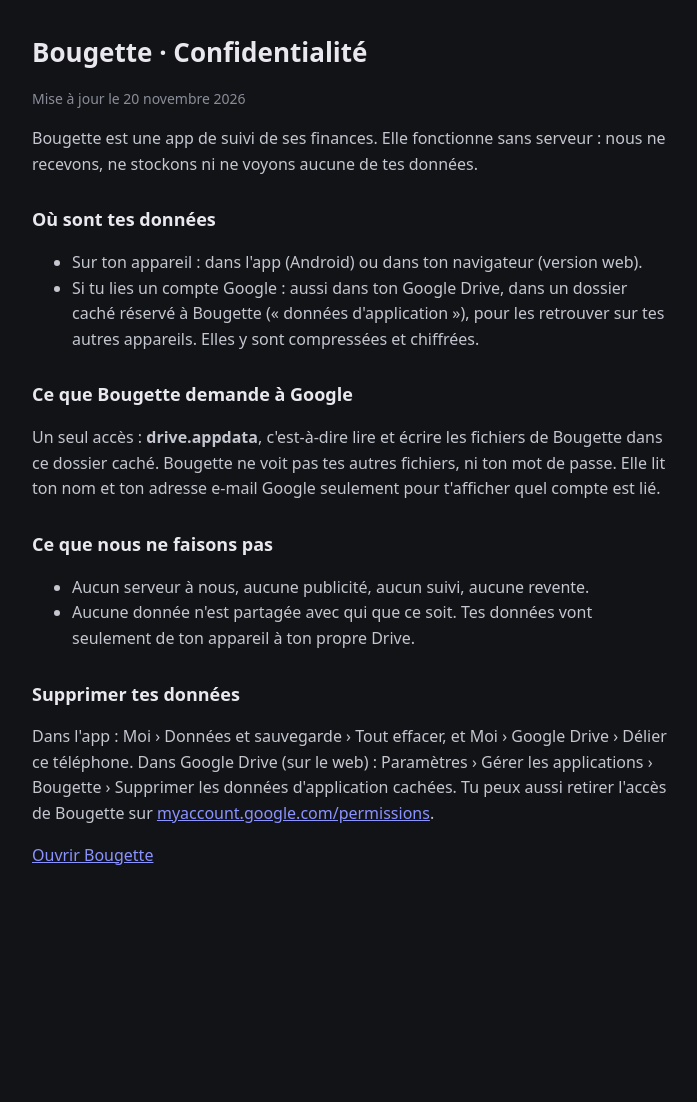
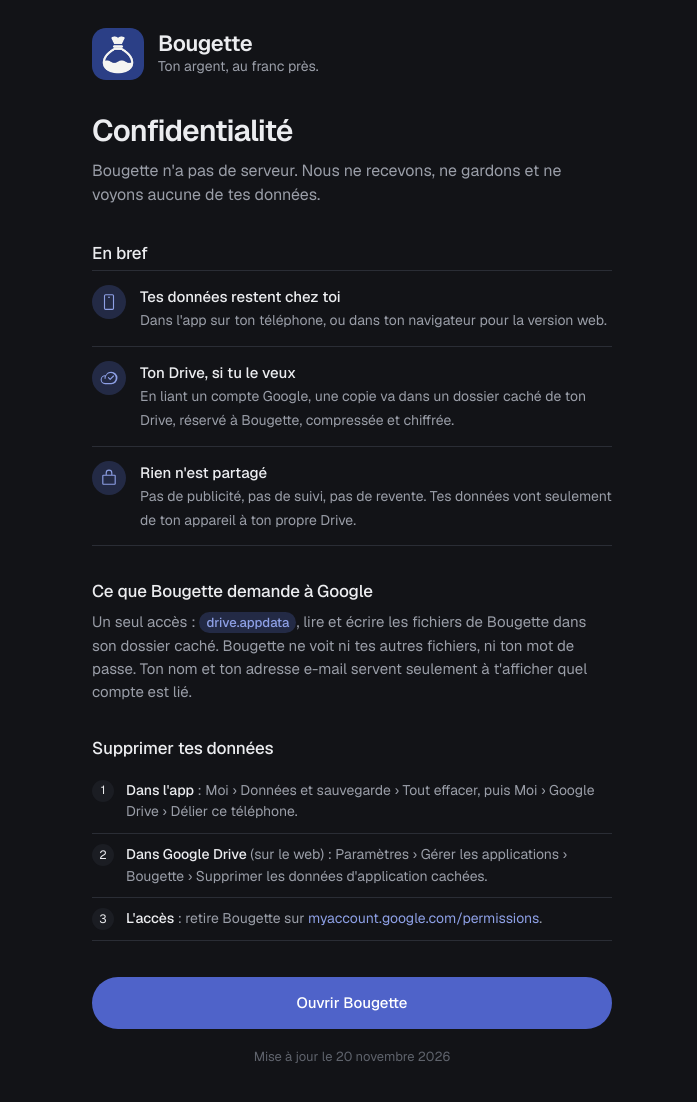
Before and after one commit to Tresor091005/bougette-web, a plain HTML site: page confidentialite.html in a window 1280 px wide. Shown: the whole page, without its empty margins (288-985 px from the left). Before the commit the page ends 948 px from the top, so only its background shows below. Drawn offline with Linux system fonts and the light colour scheme.

Commit message:
Confidentialité dans le style de l'app (0.261119.1845)

```diff
--- a/confidentialite.html
+++ b/confidentialite.html
@@ -1,19 +1,61 @@
-<!doctype html><html lang="fr"><head><meta charset="utf-8"><meta name="viewport" content="width=device-width,initial-scale=1">
+<!doctype html><html lang="fr"><head><meta charset="utf-8">
+<meta name="viewport" content="width=device-width,initial-scale=1,viewport-fit=cover">
+<meta name="theme-color" content="#121317"><link rel="icon" href="icons/icon-192.png"><link rel="apple-touch-icon" href="icons/apple-touch-icon.png">
 <title>Bougette · Confidentialité</title>
-<style>:root{color-scheme:dark}body{margin:0;background:#121317;color:#e8e8ee;font:16px/1.6 system-ui,-apple-system,sans-serif}
-main{max-width:640px;margin:0 auto;padding:32px 16px 64px}h1{font-size:26px;margin:0 0 4px}h2{font-size:18px;margin:28px 0 6px}
-p,li{color:#c4c6d0}a{color:#8b93ff}.muted{color:#8a8d99;font-size:14px}</style></head><body><main>
-<h1>Bougette · Confidentialité</h1><p class="muted">Mise à jour le 20 novembre 2026</p>
-<p>Bougette est une app de suivi de ses finances. Elle fonctionne sans serveur : nous ne recevons, ne stockons ni ne voyons aucune de tes données.</p>
-<h2>Où sont tes données</h2>
-<ul><li>Sur ton appareil : dans l'app (Android) ou dans ton navigateur (version web).</li>
-<li>Si tu lies un compte Google : aussi dans ton Google Drive, dans un dossier caché réservé à Bougette (« données d'application »), pour les retrouver sur tes autres appareils. Elles y sont compressées et chiffrées.</li></ul>
-<h2>Ce que Bougette demande à Google</h2>
-<p>Un seul accès : <b>drive.appdata</b>, c'est-à-dire lire et écrire les fichiers de Bougette dans ce dossier caché. Bougette ne voit pas tes autres fichiers, ni ton mot de passe. Elle lit ton nom et ton adresse e-mail Google seulement pour t'afficher quel compte est lié.</p>
-<h2>Ce que nous ne faisons pas</h2>
-<ul><li>Aucun serveur à nous, aucune publicité, aucun suivi, aucune revente.</li>
-<li>Aucune donnée n'est partagée avec qui que ce soit. Tes données vont seulement de ton appareil à ton propre Drive.</li></ul>
-<h2>Supprimer tes données</h2>
-<p>Dans l'app : Moi › Données et sauvegarde › Tout effacer, et Moi › Google Drive › Délier ce téléphone. Dans Google Drive (sur le web) : Paramètres › Gérer les applications › Bougette › Supprimer les données d'application cachées. Tu peux aussi retirer l'accès de Bougette sur <a href="https://myaccount.google.com/permissions">myaccount.google.com/permissions</a>.</p>
-<p><a href="./">Ouvrir Bougette</a></p>
+<style>
+@font-face { font-family: 'Geist'; src: url('fonts/geist.woff2') format('woff2'); font-weight: 400 600; font-display: swap; }
+:root { color-scheme: dark; --paper: #121317; --card: #1B1D23; --ink: #ECEDF0; --ink-2: #9A9EA8; --ink-3: #5F636C; --rule: #2A2D35;
+  --accent: #4F63C9; --accent-text: #8EA0E6; --accent-soft: #232A45; --gain: #74B893; --sans: 'Geist', -apple-system, 'Segoe UI', Roboto, sans-serif; }
+* { box-sizing: border-box; }
+body { margin: 0; background: var(--paper); color: var(--ink); font: 400 15px/1.55 var(--sans); -webkit-font-smoothing: antialiased; }
+main { max-width: 560px; margin: 0 auto; padding: calc(28px + env(safe-area-inset-top)) 20px calc(40px + env(safe-area-inset-bottom)); }
+.head { display: flex; align-items: center; gap: 14px; }
+.head img { width: 52px; height: 52px; border-radius: 14px; }
+.brand { font: 600 22px/1.15 var(--sans); letter-spacing: -.02em; }
+.sub { color: var(--ink-2); font-size: 14px; }
+h1 { font: 600 30px/1.15 var(--sans); letter-spacing: -.025em; margin: 34px 0 10px; }
+.lead { color: var(--ink-2); font-size: 16px; margin: 0; }
+.section { margin-top: 34px; }
+h2 { font: 500 17px/1.3 var(--sans); letter-spacing: -.01em; margin: 0 0 6px; }
+.rows { border-top: 1px solid var(--rule); }
+.row { display: flex; gap: 14px; padding: 14px 0; border-bottom: 1px solid var(--rule); }
+.dot { flex: none; width: 34px; height: 34px; border-radius: 99px; background: var(--accent-soft); color: var(--accent-text); display: grid; place-items: center; }
+.dot svg { width: 18px; height: 18px; }
+.row b { display: block; font-weight: 500; color: var(--ink); }
+.row span { color: var(--ink-2); font-size: 14px; }
+p { color: var(--ink-2); margin: 8px 0 0; }
+code { font: 500 13px var(--sans); color: var(--accent-text); background: var(--accent-soft); padding: 2px 7px; border-radius: 99px; }
+a { color: var(--accent-text); text-decoration: none; }
+.steps { margin: 10px 0 0; padding: 0; list-style: none; counter-reset: s; }
+.steps li { counter-increment: s; position: relative; padding: 10px 0 10px 34px; border-bottom: 1px solid var(--rule); color: var(--ink-2); font-size: 14px; }
+.steps li::before { content: counter(s); position: absolute; left: 0; top: 10px; width: 22px; height: 22px; border-radius: 99px; background: var(--card); color: var(--ink); font-size: 12px; display: grid; place-items: center; }
+.steps b { color: var(--ink); font-weight: 500; }
+.btn { display: flex; align-items: center; justify-content: center; height: 52px; border-radius: 99px; background: var(--accent); color: #fff; font-weight: 500; margin-top: 36px; }
+.foot { color: var(--ink-3); font-size: 13px; text-align: center; margin-top: 18px; }
+</style></head><body><main>
+<div class="head"><img src="icons/icon-192.png" alt=""><div><div class="brand">Bougette</div><div class="sub">Ton argent, au franc près.</div></div></div>
+<h1>Confidentialité</h1>
+<p class="lead">Bougette n'a pas de serveur. Nous ne recevons, ne gardons et ne voyons aucune de tes données.</p>
+
+<div class="section"><h2>En bref</h2><div class="rows">
+<div class="row"><div class="dot"><svg viewBox="0 0 256 256" fill="currentColor"><path d="M176 16H80a24 24 0 0 0-24 24v176a24 24 0 0 0 24 24h96a24 24 0 0 0 24-24V40a24 24 0 0 0-24-24Zm8 200a8 8 0 0 1-8 8H80a8 8 0 0 1-8-8V40a8 8 0 0 1 8-8h96a8 8 0 0 1 8 8ZM140 60a12 12 0 1 1-12-12 12 12 0 0 1 12 12Z"/></svg></div>
+<div><b>Tes données restent chez toi</b><span>Dans l'app sur ton téléphone, ou dans ton navigateur pour la version web.</span></div></div>
+<div class="row"><div class="dot"><svg viewBox="0 0 256 256" fill="currentColor"><path d="M160 40a88.1 88.1 0 0 0-78.7 48.6A64 64 0 1 0 72 216h88a88 88 0 0 0 0-176Zm0 160H72a48 48 0 0 1-3.2-95.9 87.9 87.9 0 0 0-4.8 28.6 8 8 0 0 0 16 0 72 72 0 1 1 80 67.3Zm37.7-106.3a8 8 0 0 1 0 11.3l-48 48a8 8 0 0 1-11.3 0l-24-24a8 8 0 0 1 11.3-11.3l18.3 18.3 42.3-42.3a8 8 0 0 1 11.4 0Z"/></svg></div>
+<div><b>Ton Drive, si tu le veux</b><span>En liant un compte Google, une copie va dans un dossier caché de ton Drive, réservé à Bougette, compressée et chiffrée.</span></div></div>
+<div class="row"><div class="dot"><svg viewBox="0 0 256 256" fill="currentColor"><path d="M208 80h-32V56a48 48 0 0 0-96 0v24H48a16 16 0 0 0-16 16v112a16 16 0 0 0 16 16h160a16 16 0 0 0 16-16V96a16 16 0 0 0-16-16ZM96 56a32 32 0 0 1 64 0v24H96Zm112 152H48V96h160v112Z"/></svg></div>
+<div><b>Rien n'est partagé</b><span>Pas de publicité, pas de suivi, pas de revente. Tes données vont seulement de ton appareil à ton propre Drive.</span></div></div>
+</div></div>
+
+<div class="section"><h2>Ce que Bougette demande à Google</h2>
+<p>Un seul accès : <code>drive.appdata</code>, lire et écrire les fichiers de Bougette dans son dossier caché. Bougette ne voit ni tes autres fichiers, ni ton mot de passe. Ton nom et ton adresse e-mail servent seulement à t'afficher quel compte est lié.</p></div>
+
+<div class="section"><h2>Supprimer tes données</h2>
+<ol class="steps">
+<li><b>Dans l'app</b> : Moi › Données et sauvegarde › Tout effacer, puis Moi › Google Drive › Délier ce téléphone.</li>
+<li><b>Dans Google Drive</b> (sur le web) : Paramètres › Gérer les applications › Bougette › Supprimer les données d'application cachées.</li>
+<li><b>L'accès</b> : retire Bougette sur <a href="https://myaccount.google.com/permissions">myaccount.google.com/permissions</a>.</li>
+</ol></div>
+
+<a class="btn" href="./">Ouvrir Bougette</a>
+<div class="foot">Mise à jour le 20 novembre 2026</div>
 </main></body></html>
```
